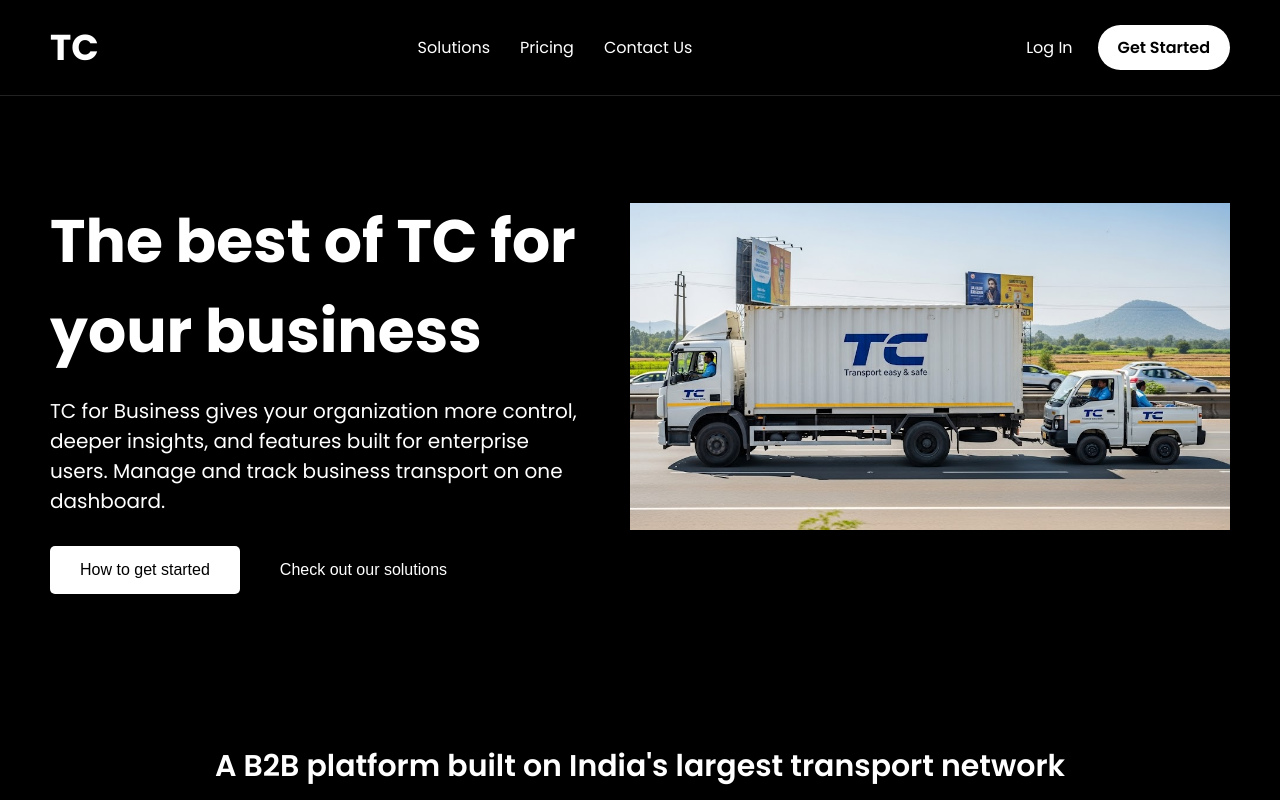
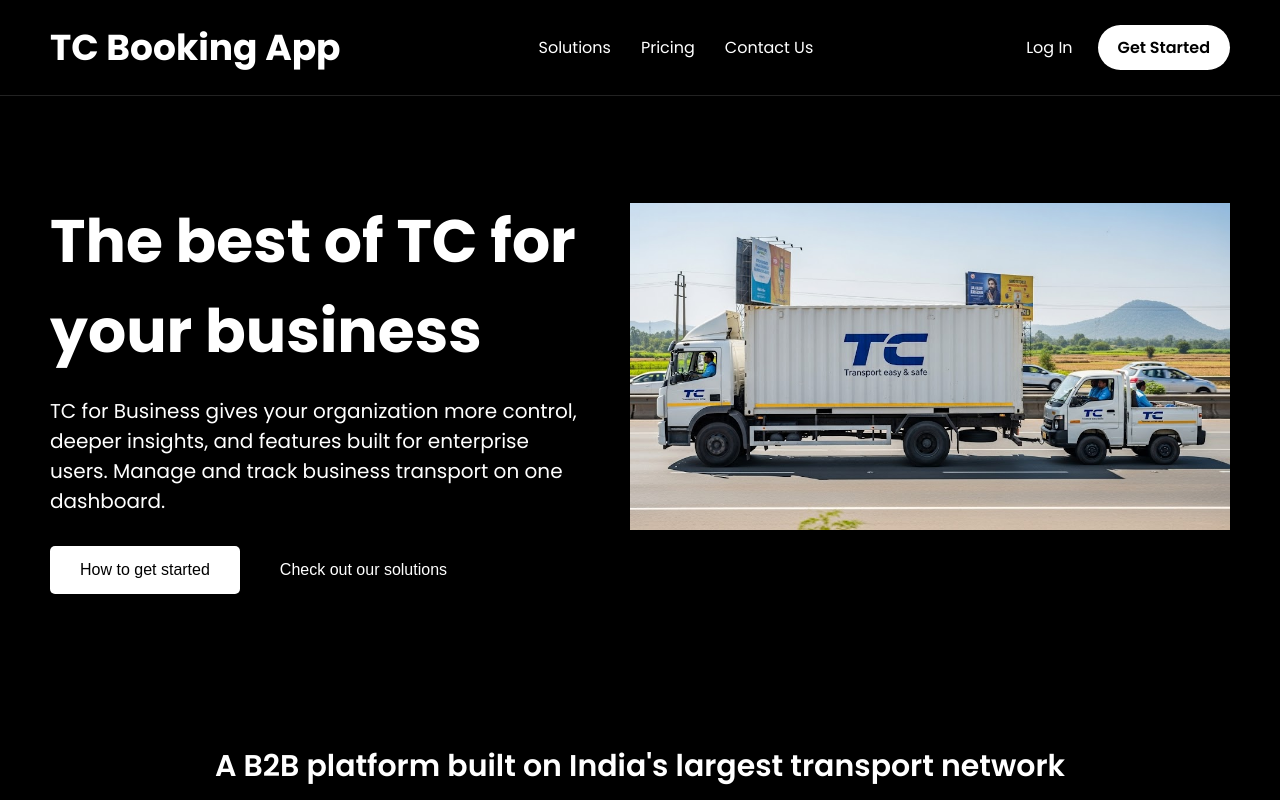
Before and after one commit to rahul92126/TC_booking_app, a React (Create React App) app: page / in a window 1280 px wide. Shown: the top 800 px of the page. Built offline with nearby package versions, Linux system fonts and the light colour scheme.

Commit message:
UFB inspired website changes

```diff
--- a/src/App.js
+++ b/src/App.js
@@ -7,18 +7,18 @@
     <div className="App">
       <header className="header">
         <div className="logo">
-          <h1>TC</h1>
+          <h1>TC Booking App</h1>
         </div>
         <nav className="nav">
           <div className="nav-dropdown">
             <button className="dropbtn">Solutions</button>
             <div className="dropdown-content">
-              <a href="#">Small Business</a>
-              <a href="#">Enterprise</a>
+              <button>Small Business</button>
+              <button>Enterprise</button>
             </div>
           </div>
-          <a href="#" className="nav-link">Pricing</a>
-          <a href="#" className="nav-link">Contact Us</a>
+          <button className="nav-link">Pricing</button>
+          <button className="nav-link">Contact Us</button>
         </nav>
         <div className="auth-buttons">
           <button className="auth-btn">Log In</button>
```
